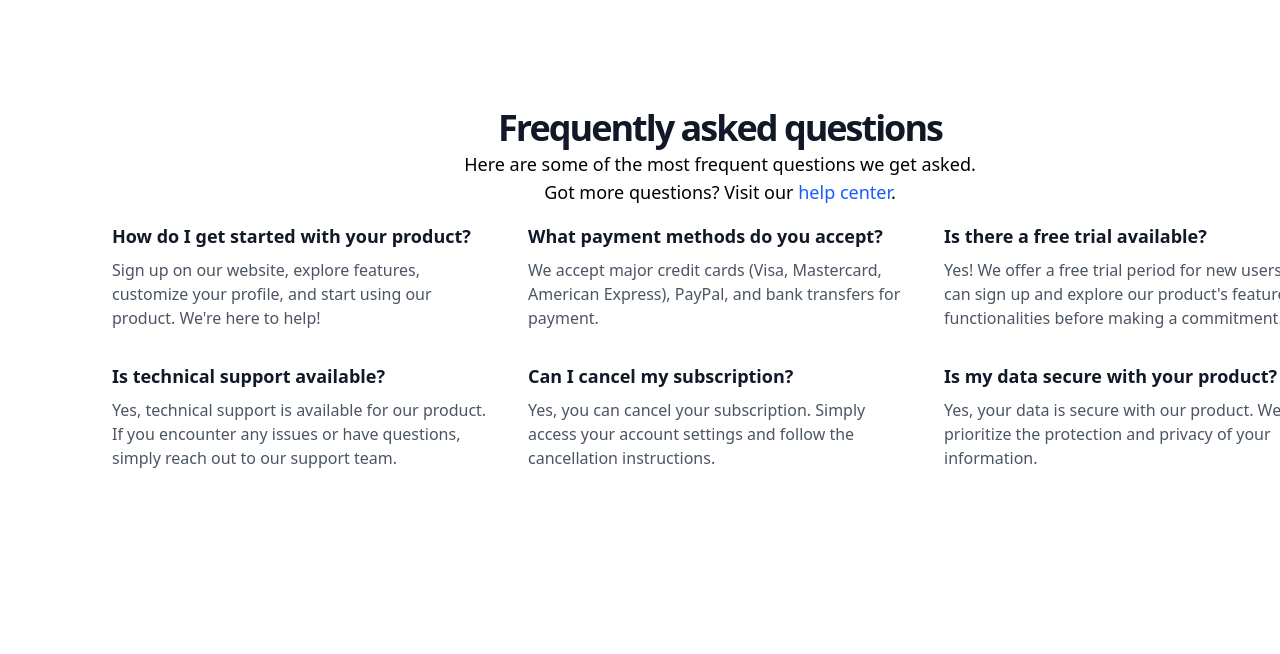
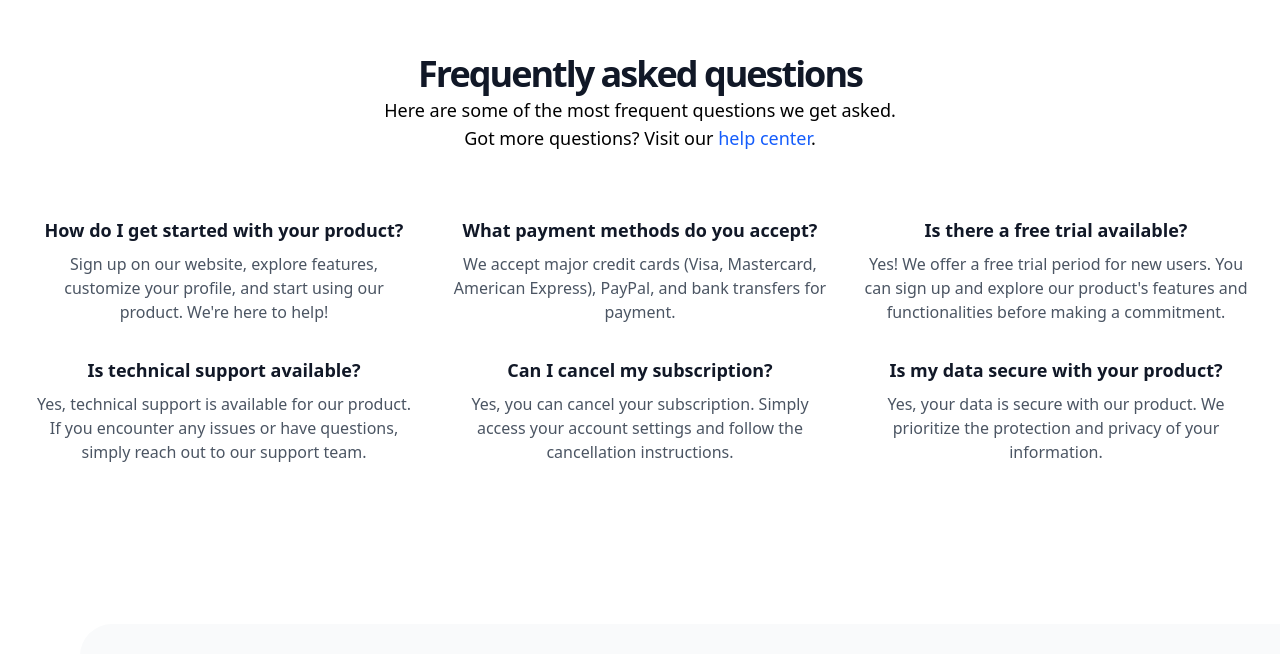
Before and after one commit to RimasSaad/Tailwind-Demo, a React (Vite) app: page / in a window 1280 px wide. Shown: the part 946-1600 px from the top of the page. Built offline with nearby package versions, Linux system fonts and the light colour scheme.

Commit message:
Implemented responsive design adjustments

```diff
--- a/src/components/FAQSection.tsx
+++ b/src/components/FAQSection.tsx
@@ -2,17 +2,50 @@
 // This file defines a React component that renders a Frequently asked questions section.
 // The component uses Tailwind CSS for styling.
 
+const faqItems = [
+  {
+    question: "How do I get started with your product?",
+    answer:
+      "Sign up on our website, explore features, customize your profile, and start using our product. We're here to help!",
+  },
+  {
+    question: "What payment methods do you accept?",
+    answer:
+      "We accept major credit cards (Visa, Mastercard, American Express), PayPal, and bank transfers for payment.",
+  },
+  {
+    question: "Is there a free trial available?",
+    answer:
+      "Yes! We offer a free trial period for new users. You can sign up and explore our product's features and functionalities before making a commitment.",
+  },
+  {
+    question: "Is technical support available?",
+    answer:
+      "Yes, technical support is available for our product. If you encounter any issues or have questions, simply reach out to our support team.",
+  },
+  {
+    question: "Can I cancel my subscription?",
+    answer:
+      "Yes, you can cancel your subscription. Simply access your account settings and follow the cancellation instructions.",
+  },
+  {
+    question: "Is my data secure with your product?",
+    answer:
+      "Yes, your data is secure with our product. We prioritize the protection and privacy of your information.",
+  },
+];
 
 const FAQSection = () => {
 
     return (
         //Secion with full width
         <section className="w-full">
-            <div className="w-[1440px] h-[652px] bg-white mx-auto flex flex-col items-center pt-[96px] pb-[96px] gap-[48px]">
+            <div className="w-full max-w-[1440px] mx-auto bg-white flex flex-col items-center pt-[64px] pb-[96px] gap-[48px] mx-auto">
                 {/* Container to hold Heading, supporting text and the FAQ */}
-                <div className="w-[1280px] h-[460px] pr-[32px] pl-[32px] gap-[64px] mx-auto">
+                <div className="w-full max-w-[1280px] px-4 gap-[64px] flex flex-col items-center">
+
                     {/* Heading and supporting text */}
-                    <div className="w-[768px] h-[116px] flow flow-col gap-[16px] mx-auto">
+                    <div className="w-full max-w-[768px] flow flow-col gap-[16px]">
                         {/* Heading */}
                         <div className="w-[768px] h-[44px] gap-[12px]">
                             <h4 className="font-inter font-semibold text-[36px] leading-[44px] tracking-[-2px] text-center text-[#111827]">Frequently asked questions</h4>
@@ -27,66 +60,18 @@ const FAQSection = () => {
                         </p>
                     </div>
                     {/* FAQ Container */}
-                    <div className="grid grid-cols-3 gap-x-[32px] gap-y-[32px] w-[1216px] mx-auto">
-                        {/* Question 1 */}
-                        <div className="flex flex-col w-[384px] gap-[8px]">
+                    <div className="grid grid-cols-1 md:grid-cols-2 lg:grid-cols-3 gap-x-[32px] gap-y-[32px] w-full max-w-[1216px] place-items-center">
+                        {faqItems.map((item, index) => (
+                        <div key={index}
+                            className="flex flex-col w-full max-w-[384px] gap-[8px] text-center">
                             <p className="font-inter font-semibold text-[18px] leading-[28px] text-[#111827]">
-                            How do I get started with your product?
+                            {item.question}
                             </p>
                             <p className="font-inter font-normal text-[16px] leading-[24px] text-[#4B5563]">
-                            Sign up on our website, explore features, customize your profile, and start using our product. We're here to help!
+                            {item.answer}
                             </p>
                         </div>
-
-                        {/* Question 2 */}
-                        <div className="flex flex-col w-[384px] gap-[8px]">
-                            <p className="font-inter font-semibold text-[18px] leading-[28px] text-[#111827]">
-                            What payment methods do you accept?
-                            </p>
-                            <p className="font-inter font-normal text-[16px] leading-[24px] text-[#4B5563]">
-                            We accept major credit cards (Visa, Mastercard, American Express), PayPal, and bank transfers for payment.
-                            </p>
-                        </div>
-
-                        {/* Question 3 */}
-                        <div className="flex flex-col w-[384px] gap-[8px]">
-                            <p className="font-inter font-semibold text-[18px] leading-[28px] text-[#111827]">
-                            Is there a free trial available?
-                            </p>
-                            <p className="font-inter font-normal text-[16px] leading-[24px] text-[#4B5563]">
-                            Yes! We offer a free trial period for new users. You can sign up and explore our product's features and functionalities before making a commitment.
-                            </p>
-                        </div>
-
-                        {/* Question 4 */}
-                        <div className="flex flex-col w-[384px] gap-[8px]">
-                            <p className="font-inter font-semibold text-[18px] leading-[28px] text-[#111827]">
-                            Is technical support available?
-                            </p>
-                            <p className="font-inter font-normal text-[16px] leading-[24px] text-[#4B5563]">
-                            Yes, technical support is available for our product. If you encounter any issues or have questions, simply reach out to our support team.
-                            </p>
-                        </div>
-
-                        {/* Question 5 */}
-                        <div className="flex flex-col w-[384px] gap-[8px]">
-                            <p className="font-inter font-semibold text-[18px] leading-[28px] text-[#111827]">
-                            Can I cancel my subscription?
-                            </p>
-                            <p className="font-inter font-normal text-[16px] leading-[24px] text-[#4B5563]">
-                            Yes, you can cancel your subscription. Simply access your account settings and follow the cancellation instructions.
-                            </p>
-                        </div>
-
-                        {/* Question 6 */}
-                        <div className="flex flex-col w-[384px] gap-[8px]">
-                            <p className="font-inter font-semibold text-[18px] leading-[28px] text-[#111827]">
-                            Is my data secure with your product?
-                            </p>
-                            <p className="font-inter font-normal text-[16px] leading-[24px] text-[#4B5563]">
-                            Yes, your data is secure with our product. We prioritize the protection and privacy of your information.
-                            </p>
-                        </div>
+                        ))}
                     </div>
 
                 </div>
--- a/src/components/PricingSection.tsx
+++ b/src/components/PricingSection.tsx
@@ -39,7 +39,7 @@ const PricingSection = () => {
     // Section with full width
     <section className="w-full">
         {/* Container to center content with max width */}
-        <div className="w-[1440px] h-[956px] bg-white mx-auto">
+        <div className="w-[1440px]  bg-white mx-auto">
 
             {/* Containerfor 1 */}
             <div className="w-[1440px] pt-[96px] flex flex-col items-center gap-[36px] mx-auto">
@@ -90,14 +90,14 @@ const PricingSection = () => {
                 // Containerfor 2
                 <div className="w-[1440px] flex flex-col pt-[64px] pb-[96px] gap-[36px] mx-auto">
                     {/* Pricing */}
-                    <div className="flex justify-center gap-[16px] px-[32px] w-full max-w-[1280px] mx-auto">
+                    <div className="flex flex-wrap justify-center gap-[16px] px-[32px] w-full max-w-[1280px] mx-auto">
                         {pricingOptions.map((option) => (
                             <div
                             key={option.name}
                             onClick={() => setSelectedPlan(option.name as 'Basic' | 'Advanced' | 'Enterprise')}
                             className={`flex flex-col justify-between bg-white rounded-[24px] border ${
                                 selectedPlan === option.name ? 'border-2 border-[#4F46E5]' : 'border-[#E5E7EB]'
-                            } px-[32px] py-[32px] h-[450px] w-full max-w-[336px] min-w-[280px] cursor-pointer`}
+                            } px-[32px] py-[32px] h-[450px] w-full sm:w-[100%] md:w-[48%] lg:w-[32%] cursor-pointer`}
                             >
                                 {/* Title + badge */}
                                 <div>
```
